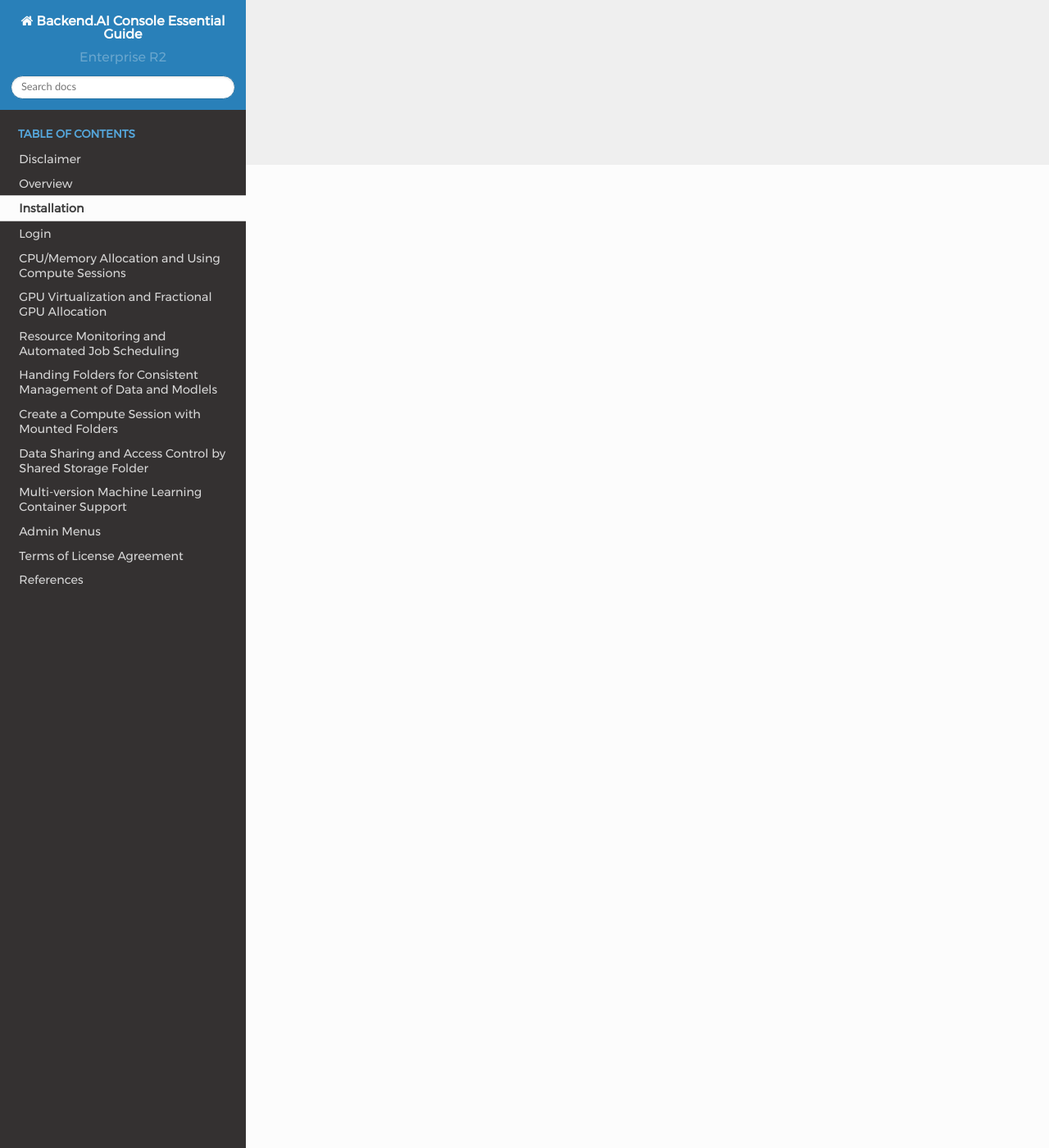
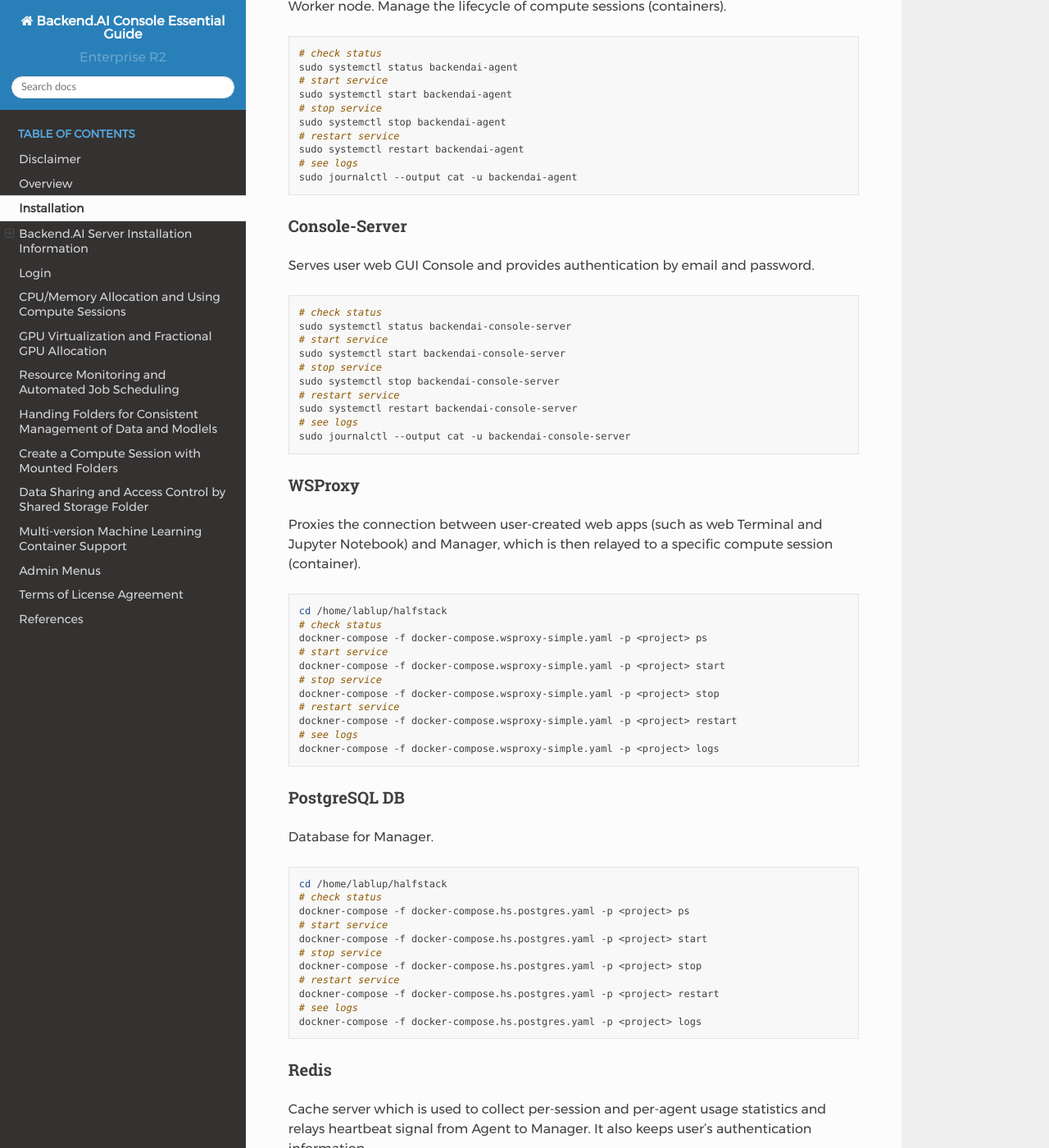
Before and after one commit to lablup/backend.ai-docs-webui, a Sphinx documentation site: the page built from docs/installation/installation.rst, in a window 1280 px wide and 1400 px high, scrolled down 1199 px. Shown: the whole window at 82% size. Built offline with Sphinx 7.4.7 and the Read the Docs theme 2.0.0, drawn with Linux system fonts in a browser that asks for light colours; some of the changed text lies outside the part shown.

Commit message:
docs: add installation information and provider info

```diff
--- a/docs/installation/installation.rst
+++ b/docs/installation/installation.rst
@@ -6,3 +6,164 @@
 address prepared by the admins. So, users do not need to install a
 platform-dependent desktop applications, and just need the latest modern
 browsers such as Chrome.
+
+Recommended browser: latest Chrome (at least version 80)
+
+After initial installation, we will provide following materials/services:
+
+* User GUI Guide manual
+* Admin GUI Guide manual (for Enterprise version)
+* Installation report
+* First-time user/admin on-site tutorial (3-5 hours)
+
+
+==========================================
+Backend.AI Server Installation Information
+==========================================
+
+Backend.AI server daemons are installed by Lablup support team. If there are
+problems on the daemons or services, please contact with contact@lalbup.com.
+
+Daemon information
+------------------
+
+Backend.AI is composed of many modules and daemons. Here, we briefly describe
+each services and provide basic maintenance guide in case of specific service
+failure. Note that the maintenance operations provided here are just generally
+applicable, but may differ depending on the host-specific installation details.
+
+Manager
+^^^^^^^
+
+Gateway server that accepts and handles every user requests. If the request is
+related with the compute session (container), Manager will delegate the request
+to Agent and/or containers in each Agent.
+
+.. code-block:: shell
+
+   # check status
+   sudo systemctl status backendai-manager
+   # start service
+   sudo systemctl start backendai-manager
+   # stop service
+   sudo systemctl stop backendai-manager
+   # restart service
+   sudo systemctl restart backendai-manager
+   # see logs
+   sudo journalctl --output cat -u backendai-manager
+
+Agent
+^^^^^
+
+Worker node. Manage the lifecycle of compute sessions (containers).
+
+.. code-block:: shell
+
+   # check status
+   sudo systemctl status backendai-agent
+   # start service
+   sudo systemctl start backendai-agent
+   # stop service
+   sudo systemctl stop backendai-agent
+   # restart service
+   sudo systemctl restart backendai-agent
+   # see logs
+   sudo journalctl --output cat -u backendai-agent
+
+Console-Server
+^^^^^^^^^^^^^^
+
+Serves user web GUI Console and provides authentication by email and password.
+
+.. code-block:: shell
+
+   # check status
+   sudo systemctl status backendai-console-server
+   # start service
+   sudo systemctl start backendai-console-server
+   # stop service
+   sudo systemctl stop backendai-console-server
+   # restart service
+   sudo systemctl restart backendai-console-server
+   # see logs
+   sudo journalctl --output cat -u backendai-console-server
+
+WSProxy
+^^^^^^^
+
+Proxies the connection between user-created web apps (such as web Terminal and
+Jupyter Notebook) and Manager, which is then relayed to a specific compute
+session (container).
+
+.. code-block:: shell
+
+   cd /home/lablup/halfstack
+   # check status
+   dockner-compose -f docker-compose.wsproxy-simple.yaml -p <project> ps
+   # start service
+   dockner-compose -f docker-compose.wsproxy-simple.yaml -p <project> start
+   # stop service
+   dockner-compose -f docker-compose.wsproxy-simple.yaml -p <project> stop
+   # restart service
+   dockner-compose -f docker-compose.wsproxy-simple.yaml -p <project> restart
+   # see logs
+   dockner-compose -f docker-compose.wsproxy-simple.yaml -p <project> logs
+
+PostgreSQL DB
+^^^^^^^^^^^^^
+
+Database for Manager.
+
+.. code-block:: shell
+
+   cd /home/lablup/halfstack
+   # check status
+   dockner-compose -f docker-compose.hs.postgres.yaml -p <project> ps
+   # start service
+   dockner-compose -f docker-compose.hs.postgres.yaml -p <project> start
+   # stop service
+   dockner-compose -f docker-compose.hs.postgres.yaml -p <project> stop
+   # restart service
+   dockner-compose -f docker-compose.hs.postgres.yaml -p <project> restart
+   # see logs
+   dockner-compose -f docker-compose.hs.postgres.yaml -p <project> logs
+
+Redis
+^^^^^
+
+Cache server which is used to collect per-session and per-agent usage
+statistics and relays heartbeat signal from Agent to Manager. It also keeps
+user's authentication information.
+
+.. code-block:: shell
+
+   cd /home/lablup/halfstack
+   # check status
+   dockner-compose -f docker-compose.hs.redis.yaml -p <project> ps
+   # start service
+   dockner-compose -f docker-compose.hs.redis.yaml -p <project> start
+   # stop service
+   dockner-compose -f docker-compose.hs.redis.yaml -p <project> stop
+   # restart service
+   dockner-compose -f docker-compose.hs.redis.yaml -p <project> restart
+   # see logs
+   dockner-compose -f docker-compose.hs.redis.yaml -p <project> logs
+
+Etcd
+^^^^^
+
+Config server, which contains Backend.AI system-wide configuration.
+
+.. code-block:: shell
+
+   cd /home/lablup/halfstack
+   # check status
+   dockner-compose -f docker-compose.hs.etcd.yaml -p <project> ps
+   # start service
+   dockner-compose -f docker-compose.hs.etcd.yaml -p <project> start
+   # stop service
+   dockner-compose -f docker-compose.hs.etcd.yaml -p <project> stop
+   # restart service
+   dockner-compose -f docker-compose.hs.etcd.yaml -p <project> restart
+   # see logs
+   dockner-compose -f docker-compose.hs.etcd.yaml -p <project> logs
```
Also changed, not shown: docs/index.rst (+7 -0 lines), 3 other files.
